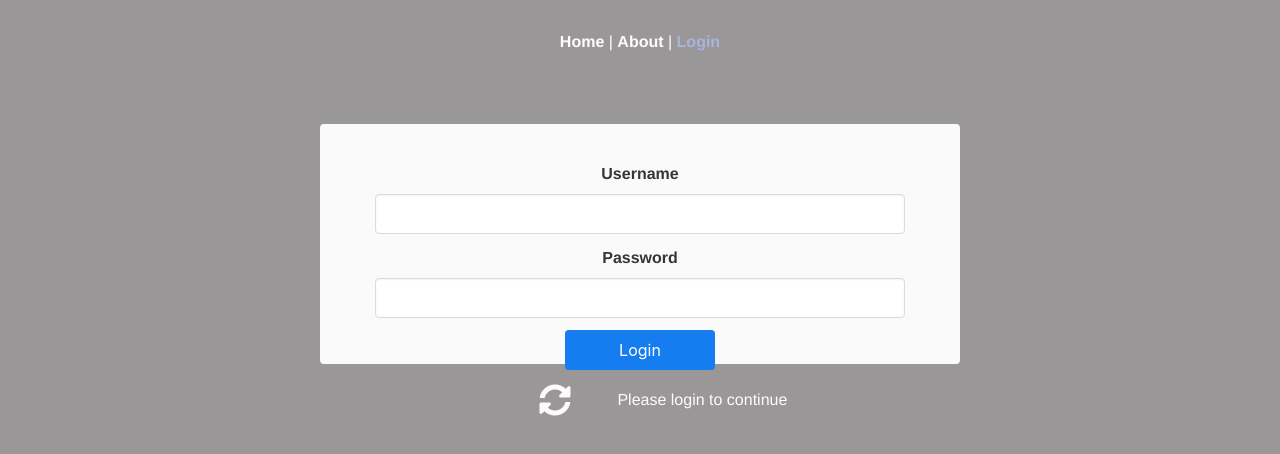
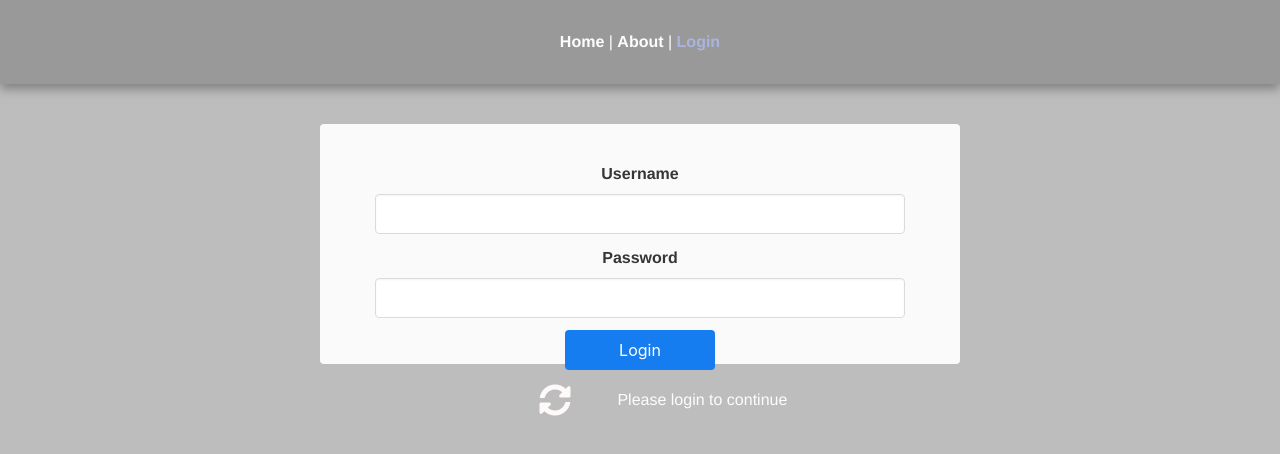
Before and after one commit to AdamBanham/process-mining-web-app, a Vue app in the folder process-mining-webapp/: page / in a window 1280 px wide. Shown: the top 454 px of the page. Built offline with nearby package versions, Linux system fonts and the light colour scheme.

Commit message:
color formatted and drop shadow to nav

```diff
--- a/process-mining-webapp/src/App.vue
+++ b/process-mining-webapp/src/App.vue
@@ -19,6 +19,8 @@
 }
 
 #nav {
+  background-color: rgb(53, 51, 51);
+  box-shadow: 0px 5px 10px 0px black;
   padding: 30px;
   color: snow;
   a {
@@ -32,6 +34,6 @@
 }
 
 html {
-  background-color: #332E30 !important;
+  background-color: rgb(122, 122, 122) !important;
 }
 </style>
```
